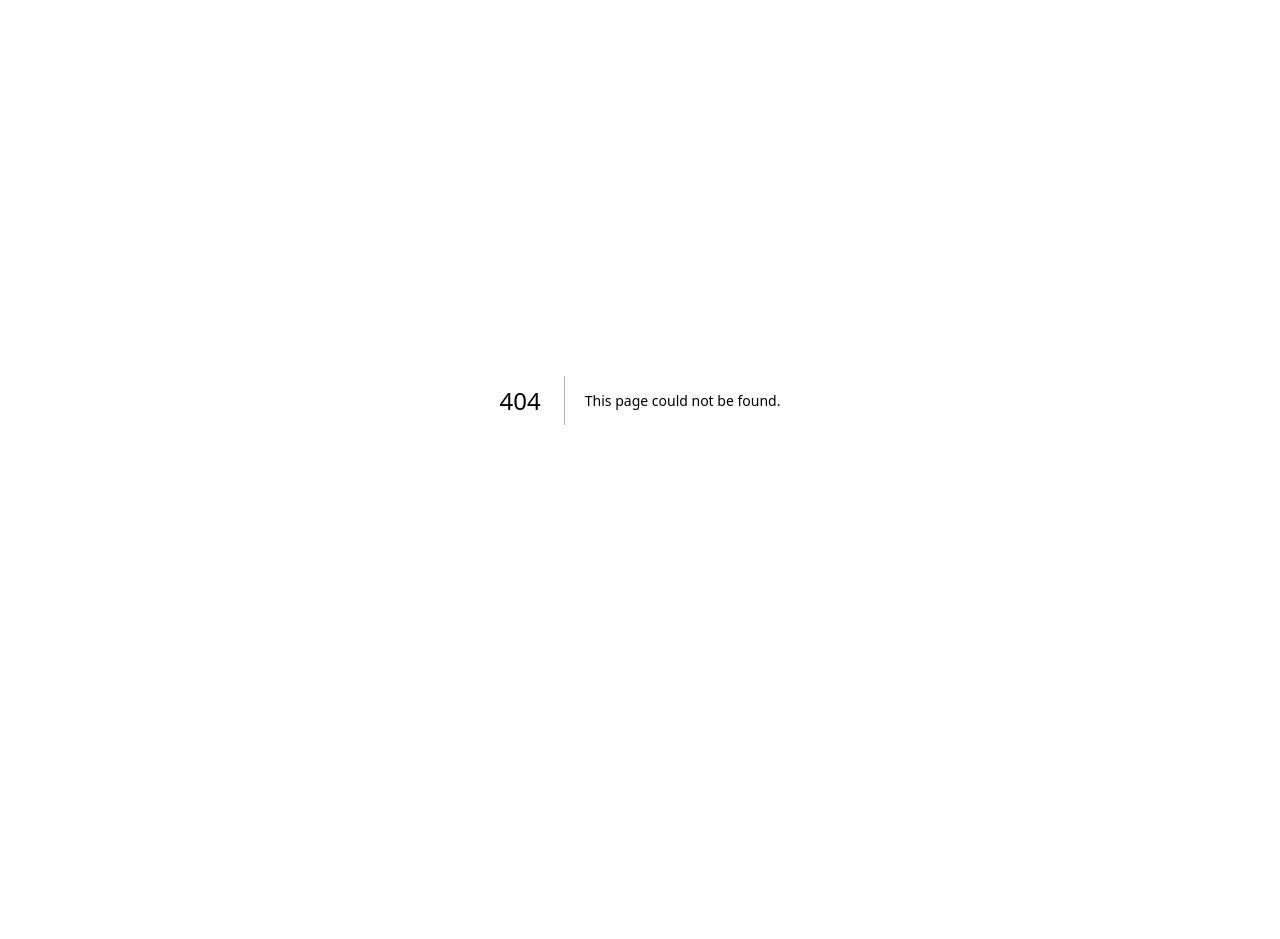
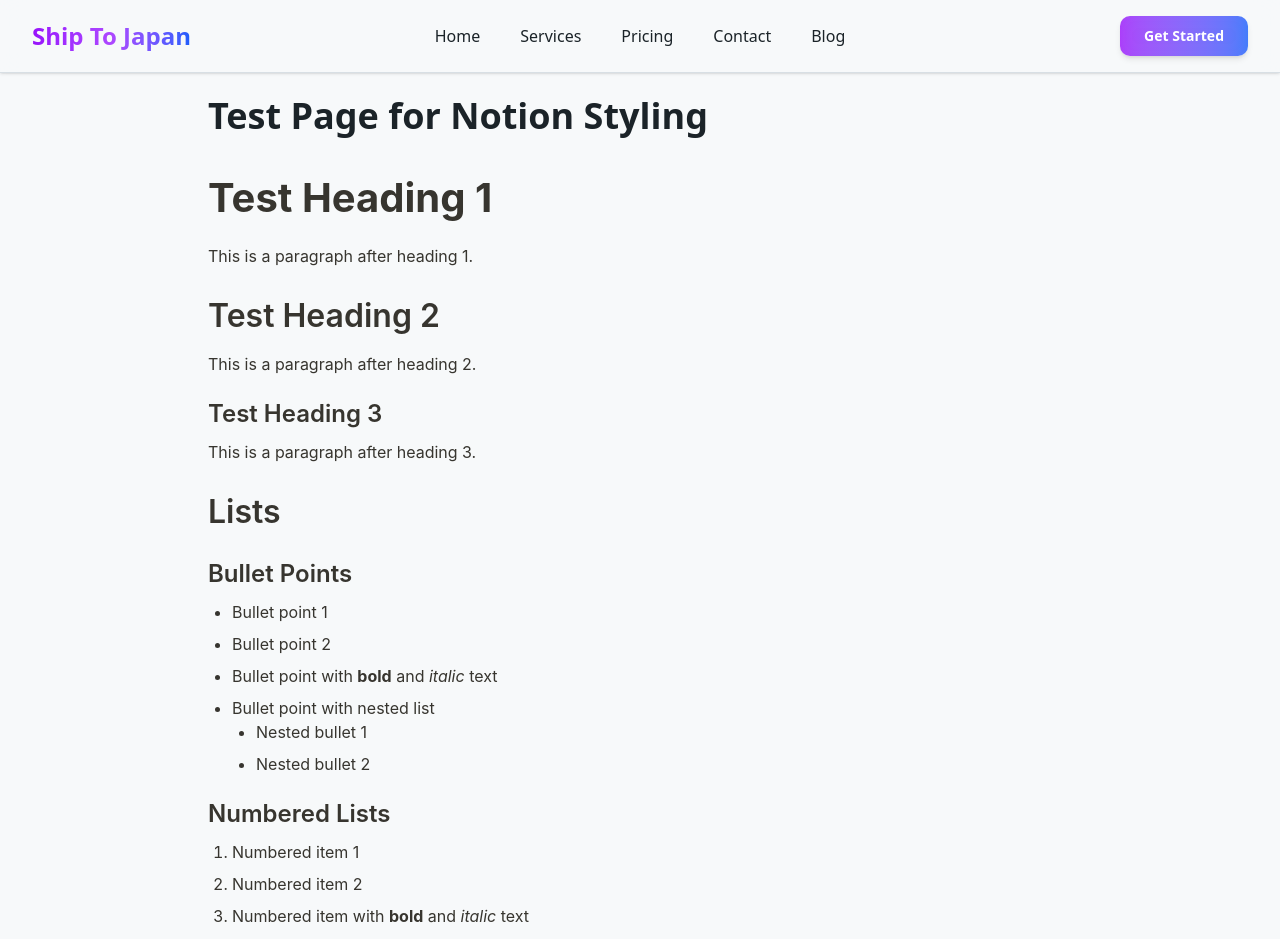
Before and after one commit to farang-dev/localization-service-jp, a Next.js app: page /test in a window 1280 px wide. Before the commit this address had no page. Shown: the top 939 px of the page. Before the commit the page ends 800 px from the top, so only its background shows below. Built offline with nearby package versions, Linux system fonts and the light colour scheme.

Commit message:
front - improved styling of the article page

```diff
--- a/app/blog/[slug]/page.tsx
+++ b/app/blog/[slug]/page.tsx
@@ -86,7 +86,7 @@ export default async function BlogPostPage({ params }: { params: { slug: string
             dangerouslySetInnerHTML={{ __html: post.title.rendered }}
           />
           <div
-            className="prose lg:prose-xl max-w-none notion-content"
+            className="prose prose-headings:font-bold prose-h1:text-3xl prose-h2:text-2xl prose-h3:text-xl prose-ul:list-disc prose-ol:list-decimal max-w-none notion-content"
             dangerouslySetInnerHTML={{ __html: post.content.rendered }}
           />
         </article>
--- a/app/blog/page.tsx
+++ b/app/blog/page.tsx
@@ -46,7 +46,7 @@ const BlogPage = async () => {
                   />
                 </Link>
                 <div
-                  className="text-gray-600 text-base mb-6 flex-grow line-clamp-4 notion-content"
+                  className="text-gray-600 text-base mb-6 flex-grow line-clamp-4 prose prose-headings:font-bold prose-h1:text-xl prose-h2:text-lg prose-h3:text-base prose-ul:list-disc prose-ol:list-decimal notion-content"
                   dangerouslySetInnerHTML={{ __html: post.excerpt.rendered }}
                 />
                 <Link href={`/blog/${post.slug}`} className="text-blue-600 hover:text-blue-800 font-medium hover:underline self-start">
--- a/app/notion.css
+++ b/app/notion.css
@@ -35,14 +35,21 @@
 }
 
 /* Lists */
-.notion-content ul,
+.notion-content ul {
+  list-style-type: disc;
+  margin-bottom: 1rem;
+  padding-left: 1.5rem;
+}
+
 .notion-content ol {
+  list-style-type: decimal;
   margin-bottom: 1rem;
   padding-left: 1.5rem;
 }
 
 .notion-content li {
-  margin-bottom: 0.25rem;
+  margin-bottom: 0.5rem;
+  display: list-item;
 }
 
 /* Quotes */
--- /dev/null
+++ b/app/test/page.tsx
@@ -0,0 +1,94 @@
+import React from 'react';
+import Header from '@/components/Header';
+import Footer from '@/components/Footer';
+import '@/app/notion.css';
+
+export default function TestPage() {
+  const testContent = `
+    <h1>Test Heading 1</h1>
+    <p>This is a paragraph after heading 1.</p>
+
+    <h2>Test Heading 2</h2>
+    <p>This is a paragraph after heading 2.</p>
+
+    <h3>Test Heading 3</h3>
+    <p>This is a paragraph after heading 3.</p>
+
+    <h2>Lists</h2>
+    <h3>Bullet Points</h3>
+    <ul>
+      <li>Bullet point 1</li>
+      <li>Bullet point 2</li>
+      <li>Bullet point with <strong>bold</strong> and <em>italic</em> text</li>
+      <li>Bullet point with nested list
+        <ul>
+          <li>Nested bullet 1</li>
+          <li>Nested bullet 2</li>
+        </ul>
+      </li>
+    </ul>
+
+    <h3>Numbered Lists</h3>
+    <ol>
+      <li>Numbered item 1</li>
+      <li>Numbered item 2</li>
+      <li>Numbered item with <strong>bold</strong> and <em>italic</em> text</li>
+      <li>Numbered item with nested list
+        <ol>
+          <li>Nested numbered 1</li>
+          <li>Nested numbered 2</li>
+        </ol>
+      </li>
+    </ol>
+
+    <h2>Quotes and Code</h2>
+    <blockquote>This is a quote block with <strong>bold</strong> and <em>italic</em> text</blockquote>
+
+    <p>This is a paragraph with <strong>bold</strong>, <em>italic</em>, <u>underline</u>, <s>strikethrough</s>, and <code>inline code</code> formatting.</p>
+
+    <pre><code class="language-javascript">// This is a code block
+function hello() {
+  console.log("Hello, world!");
+}
+</code></pre>
+
+    <h2>Callouts and Toggles</h2>
+    <div class="notion-callout">
+      <div class="notion-callout-icon">💡</div>
+      <div class="notion-callout-text">This is a callout with an emoji icon</div>
+    </div>
+
+    <details class="notion-toggle">
+      <summary>Click to expand toggle</summary>
+      <div class="notion-toggle-content">
+        <p>This is the content inside a toggle block.</p>
+        <ul>
+          <li>You can have lists inside toggles</li>
+          <li>And other formatting</li>
+        </ul>
+      </div>
+    </details>
+
+    <h2>Dividers and Images</h2>
+    <hr>
+
+    <figure class="notion-image">
+      <img src="https://via.placeholder.com/800x400" alt="Placeholder image">
+      <figcaption>This is an image caption</figcaption>
+    </figure>
+  `;
+
+  return (
+    <>
+      <Header />
+      <main className="max-w-4xl mx-auto px-4 py-8 pt-24">
+        <h1 className="text-4xl font-bold mb-8">Test Page for Notion Styling</h1>
+        <div
+          className="prose prose-headings:font-bold prose-h1:text-xl prose-h2:text-lg prose-h3:text-base prose-ul:list-disc prose-ol:list-decimal notion-content"
+          dangerouslySetInnerHTML={{ __html: testContent }}
+        />
+      </main>
+      <Footer />
+    </>
+  );
+}
--- a/package.json
+++ b/package.json
@@ -52,6 +52,7 @@
   "devDependencies": {
     "@eslint/eslintrc": "^3",
     "@tailwindcss/postcss": "^4.1.11",
+    "@tailwindcss/typography": "^0.5.16",
     "@types/node": "^20",
     "@types/react": "^19",
     "@types/react-dom": "^19",
--- a/tailwind.config.js
+++ b/tailwind.config.js
@@ -89,5 +89,7 @@ module.exports = {
       },
     },
   },
-  plugins: [],
+  plugins: [
+    require('@tailwindcss/typography'),
+  ],
 };
--- /dev/null
+++ b/test-blog-post/test.html
@@ -0,0 +1 @@
+<h1>Test Heading 1</h1><h2>Test Heading 2</h2><h3>Test Heading 3</h3><ul><li>Bullet point 1</li><li>Bullet point 2</li></ul><ol><li>Numbered item 1</li><li>Numbered item 2</li></ol>
```
Also changed, not shown: 1 other file (tests, documents, lock files or other folders).
